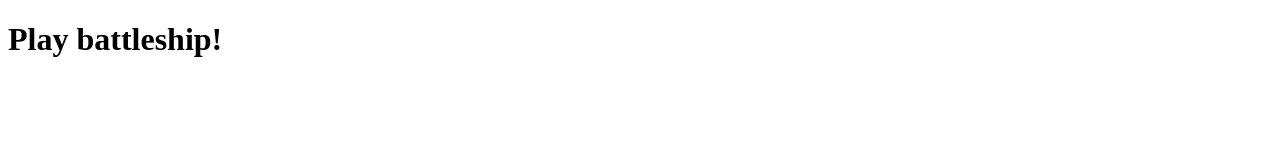
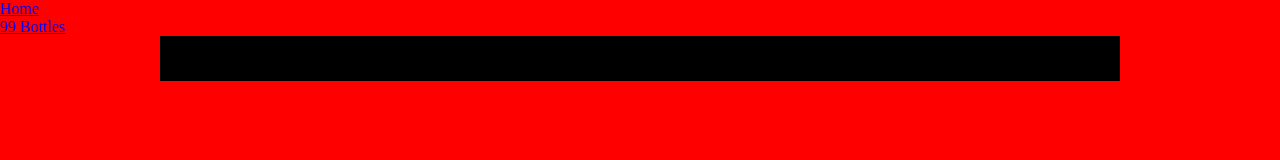
Before and after one commit to Nik-Rinck/myweb, a plain HTML site: page battleship.html in a window 1280 px wide. Drawn offline with Linux system fonts and the light colour scheme.

Commit message:
Update battleship.html

```diff
--- a/battleship.html
+++ b/battleship.html
@@ -2,12 +2,24 @@
 <html lang="en">
 
 	<head>
+		<meta charset="utf-8">
+		<title>Battleship</title>
+		<link href = "battleship.css" rel="stylesheet"/>
+		<ul>
+			<li><a href="index.html">Home</a></li>
+			<li><a href="bottlesIndex">99 Bottles</a></li>
+		</ul>
+	</head>
 
-		<title>Battleship</title>
-		<meta charset="utf-8">
-	</head>
 	<body>
+		<div id = "container">
+		<nav>
+
+
 		<h1>Play battleship!</h1>
+		<br>
 		<script src="battleship.js"></script>
+
 	</body>
+	</div>
 </html>
```
